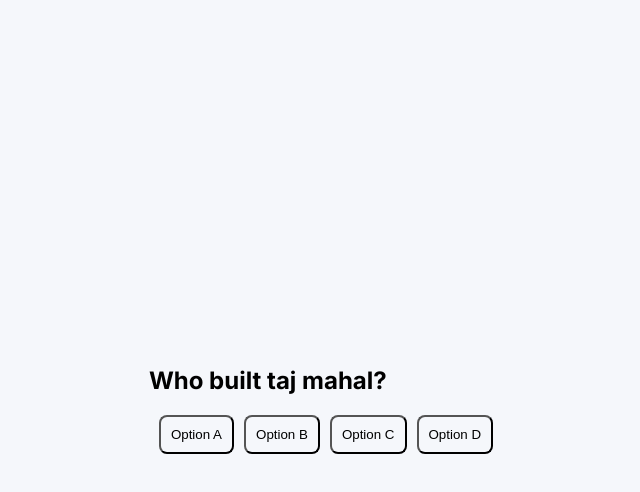
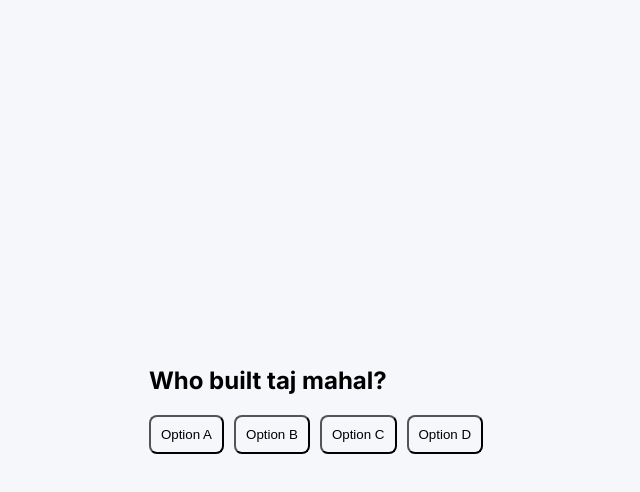
Before and after one commit to jishnu0712/Quizzer, a React (Create React App) app: page / in a window 1280 px wide. Both pictures are taken after a click on the button "Start Quiz". Shown: the top 492 px of the page, without its empty margins (319-959 px from the left). Built offline with nearby package versions, Linux system fonts and the light colour scheme.

Commit message:
added option click functionality

```diff
--- a/public/index.html
+++ b/public/index.html
@@ -13,8 +13,8 @@
     rel="stylesheet">
 </head>
 
-<body id="root">
-
+<body >
+  <div id="root"></div>
 </body>
 
 </html>
--- a/src/components/QuizPage.js
+++ b/src/components/QuizPage.js
@@ -2,9 +2,26 @@ import React from "react";
 import Quizz from "./Quizz";
 
 export default function QuizPage() {
-    return(
+    const baseResponse = {
+        A: { clicked: false },
+        B: { clicked: false },
+        C: { clicked: false },
+        D: { clicked: false },
+    };
+
+    const [options, setOptions] = React.useState(baseResponse);
+
+    function handleClick(id) {
+        setOptions(prev => {
+            return { ...baseResponse, [id]: { clicked: !prev[id].clicked } };
+        });
+    }
+    return (
         <div className="quizz-page">
-            <Quizz/>
+            <Quizz
+                handleClick={handleClick}
+                options={options}
+            />
         </div>
-    )
+    );
 }
--- a/src/components/Quizz.js
+++ b/src/components/Quizz.js
@@ -1,13 +1,26 @@
 import React from "react";
 
-export default function Quizz() {
-    return(
+export default function Quizz(props) {
+    function clicked(id) {
+        props.handleClick(id);
+    }
+
+    return (
         <div className="quizz">
             <h2>Who built taj mahal?</h2>
-            <button className="options">Option A</button>
-            <button className="options">Option B</button>
-            <button className="options">Option C</button>
-            <button className="options">Option D</button>
+
+            <button className={(props.options.A.clicked) ? "options selected" : "options"}
+                onClick={() => { clicked('A') }}>Option A</button>
+
+            <button className={(props.options.B.clicked) ? "options selected" : "options"}
+                onClick={() => { clicked('B') }}>Option B</button>
+
+            <button className={(props.options.C.clicked) ? "options selected" : "options"}
+                onClick={() => { clicked('C') }}>Option C</button>
+
+            <button className={(props.options.D.clicked) ? "options selected" : "options"}
+                onClick={() => { clicked('D') }}>Option D</button>
+
         </div>
     )
 }
--- a/src/index.css
+++ b/src/index.css
@@ -55,5 +55,8 @@ body {
   height: max-content;
   border-radius: 8px;
   padding: 10px;
-  margin: 0 0  0 10px;
+  margin-right: 10px;
 }
+.selected {
+  background-color: #4D5B9E;
+}
```
